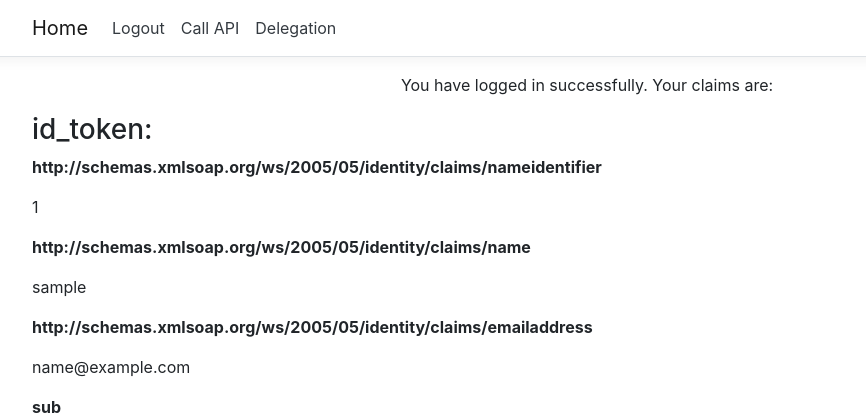
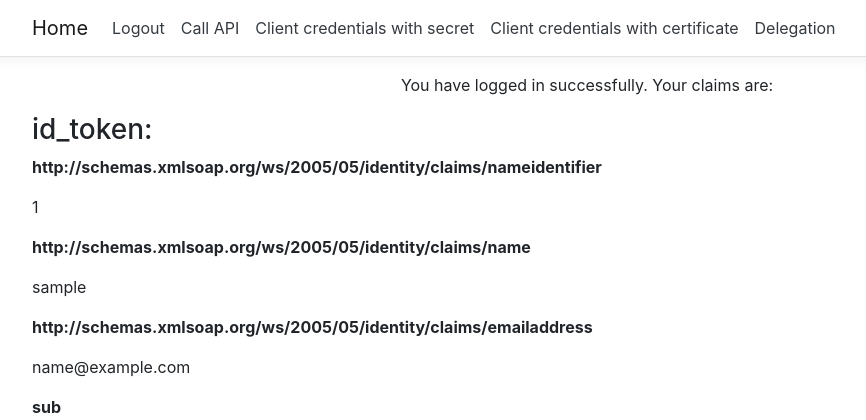
Before and after one commit to kmd-identity/testapplications, an ASP.NET Core app: page / in a window 1280 px wide. Shown: the top 420 px of the page, without its empty margins (53-919 px from the left). Run offline with ASP.NET Core 8, Linux system fonts and the light colour scheme; the visitor is signed in with stand-in values (Sample User, id 1); the project's own start-up code is not run, and a stand-in starts its controllers and pages.

Commit message:
code + menu items for both client credentials flows

```diff
--- a/KMD.Identity.TestApplications.OpenID.MVCCore/Controllers/HomeController.cs
+++ b/KMD.Identity.TestApplications.OpenID.MVCCore/Controllers/HomeController.cs
@@ -1,24 +1,34 @@
 using KMD.Identity.TestApplications.OpenID.MVCCore.Models;
+using Microsoft.AspNetCore.Authentication;
+using Microsoft.AspNetCore.Authorization;
+using Microsoft.AspNetCore.Http;
 using Microsoft.AspNetCore.Mvc;
+using Microsoft.Extensions.Configuration;
 using Microsoft.Extensions.Logging;
+using Microsoft.IdentityModel.Tokens;
 using System;
 using System.Collections.Generic;
 using System.Diagnostics;
-using System.Linq;
+using System.IdentityModel.Tokens.Jwt;
 using System.Net.Http;
 using System.Net.Http.Headers;
+using System.Security.Claims;
+using System.Security.Cryptography.X509Certificates;
+using System.Text.Json;
 using System.Threading.Tasks;
-using Microsoft.AspNetCore.Authentication;
-using Microsoft.AspNetCore.Authentication.Cookies;
-using Microsoft.AspNetCore.Authorization;
-using Microsoft.AspNetCore.Http;
-using Microsoft.Extensions.Configuration;
 
 namespace KMD.Identity.TestApplications.OpenID.MVCCore.Controllers
 {
     public class HomeController : Controller
     {
         private readonly ILogger<HomeController> _logger;
+        private string ClientId => Configuration["Security:ClientId"];
+        private string ClientSecret => Configuration["Security:ClientSecret"];
+        private string TokenEndpoint => Configuration["Security:TokenEndpoint"];
+        private string ClientCredentialsCertificate => Configuration["Security:ClientCredentialsCertificate"];
+        private string ClientCredentialsCertificatePassword => Configuration["Security:ClientCredentialsCertificatePassword"];
+        private string ClientCredentialsApiScope => Configuration["Security:ClientCredentialsApiScope"];
+
         public IConfiguration Configuration { get; }
 
         public HomeController(ILogger<HomeController> logger, IConfiguration configuration)
@@ -52,6 +62,90 @@ namespace KMD.Identity.TestApplications.OpenID.MVCCore.Controllers
             }
         }
 
+        [Authorize]
+        public async Task<IActionResult> GetClientCredentialsWithSecret()
+        {
+            var request = new HttpRequestMessage(HttpMethod.Post, TokenEndpoint);
+            request.Content = new FormUrlEncodedContent(new[]
+            {
+                new KeyValuePair<string, string>("grant_type", "client_credentials"),
+                new KeyValuePair<string, string>("scope", ClientCredentialsApiScope),
+                new KeyValuePair<string, string>("client_id", ClientId),
+                new KeyValuePair<string, string>("client_secret", ClientSecret)
+            });
+            using (var httpClient = new HttpClient())
+            {
+
+                var response = await httpClient.SendAsync(request);
+                var token = await response.Content.ReadAsStringAsync();
+                var jsonDoc = JsonDocument.Parse(token);
+                var accessToken = jsonDoc.RootElement.GetProperty("access_token").GetString();
+
+                httpClient.DefaultRequestHeaders.Authorization = new AuthenticationHeaderValue("Bearer", accessToken);
+                var apiResponse = await httpClient.GetAsync(Configuration["Security:ApiUrl"]);
+                var apiCallResult = await apiResponse.Content.ReadAsStringAsync();
+
+                ViewBag.Result = apiCallResult;
+
+                return View("CallApi");
+            }
+        }
+
+        [Authorize]
+        public async Task<IActionResult> GetClientCredentialsWithCertificate()
+        {
+            var clientCertificate = new X509Certificate2(ClientCredentialsCertificate, ClientCredentialsCertificatePassword);
+
+            var now = DateTime.UtcNow;
+            var securityKey = new X509SecurityKey(clientCertificate);
+
+            var tokenHandler = new JwtSecurityTokenHandler();
+            var descriptor = new SecurityTokenDescriptor
+            {
+                Subject = new ClaimsIdentity(new[]
+                {
+                    new Claim("sub", ClientId),
+                    new Claim("jti", Guid.NewGuid().ToString())
+                }),
+                Issuer = ClientId,
+                Audience = TokenEndpoint,
+                NotBefore = now,
+                Expires = now.AddMinutes(5),
+                SigningCredentials = new SigningCredentials(securityKey, SecurityAlgorithms.RsaSha256)
+            };
+
+            var jwt = tokenHandler.CreateEncodedJwt(descriptor);
+
+
+            var client = new HttpClient();
+            var request = new HttpRequestMessage(HttpMethod.Post, TokenEndpoint);
+            request.Content = new FormUrlEncodedContent(new[]
+            {
+                new KeyValuePair<string, string>("grant_type", "client_credentials"),
+                new KeyValuePair<string, string>("scope", ClientCredentialsApiScope),
+                new KeyValuePair<string, string>("client_id", ClientId),
+                new KeyValuePair<string, string>("client_assertion_type", "urn:ietf:params:oauth:client-assertion-type:jwt-bearer"),
+                new KeyValuePair<string, string>("client_assertion", jwt)
+            });
+
+
+            using (var httpClient = new HttpClient())
+            {
+                var response = await client.SendAsync(request);
+                var token = await response.Content.ReadAsStringAsync();
+                var jsonDoc = JsonDocument.Parse(token);
+                var accessToken = jsonDoc.RootElement.GetProperty("access_token").GetString();
+
+                httpClient.DefaultRequestHeaders.Authorization = new AuthenticationHeaderValue("Bearer", accessToken);
+                var apiResponse = await httpClient.GetAsync(Configuration["Security:ApiUrl"]);
+                var apiCallResult = await apiResponse.Content.ReadAsStringAsync();
+
+                ViewBag.Result = apiCallResult;
+
+                return View("CallApi");
+            }
+        }
+
         [ResponseCache(Duration = 0, Location = ResponseCacheLocation.None, NoStore = true)]
         public IActionResult Error()
         {
--- a/KMD.Identity.TestApplications.OpenID.MVCCore/Views/Shared/_Layout.cshtml
+++ b/KMD.Identity.TestApplications.OpenID.MVCCore/Views/Shared/_Layout.cshtml
@@ -28,6 +28,12 @@
                                 <a class="nav-link text-dark" asp-area="" asp-controller="Home" asp-action="CallApi">Call API</a>
                             </li>
                             <li class="nav-item">
+                                <a class="nav-link text-dark" asp-area="" asp-controller="Home" asp-action="GetClientCredentialsWithSecret">Client credentials with secret</a>
+                            </li>
+                            <li class="nav-item">
+                                <a class="nav-link text-dark" asp-area="" asp-controller="Home" asp-action="GetClientCredentialsWithCertificate">Client credentials with certificate</a>
+                            </li>
+                            <li class="nav-item">
                                 <a class="nav-link text-dark" asp-area="" asp-controller="Delegation" asp-action="Index">Delegation</a>
                             </li>
                         }
--- a/KMD.Identity.TestApplications.OpenID.MVCCore/appsettings.json
+++ b/KMD.Identity.TestApplications.OpenID.MVCCore/appsettings.json
@@ -12,7 +12,11 @@
         "ClientId": "d31a798f-d1b0-4673-9565-4da3573cd31d",
         "ClientSecret": "F4oKhIOAtsRLBIQyPip6BVOjzZbEUUz6PE7ZVDY_",
         "ApiScope": "urn:kmd-identity-test-application-api.local/user_impersonation openid allatclaims",
-    "ApiUrl": "https://localhost:44377/api/claims"
+        "ApiUrl": "https://localhost:44377/api/claims",
+        "TokenEndpoint": "https://identity.kmd.dk/adfs/oauth2/token",
+        "ClientCredentialsApiScope": "urn:kmd-identity-test-application-api.local/openid",
+        "ClientCredentialsCertificate": "TestCertificate.pfx",
+        "ClientCredentialsCertificatePassword":"cy9LmHjZ3El91xf3eq"
     },
   "ApplicationInsights": {
     "ConnectionString": ""
```
Also changed, not shown: 1 other file. Lines whose indentation alone changed are shown as unchanged.
